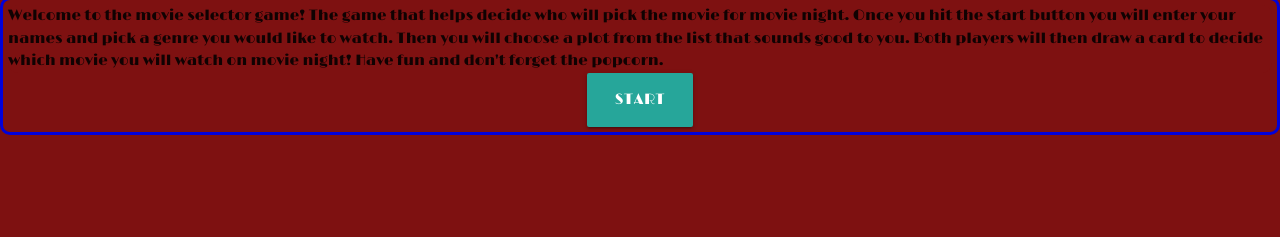
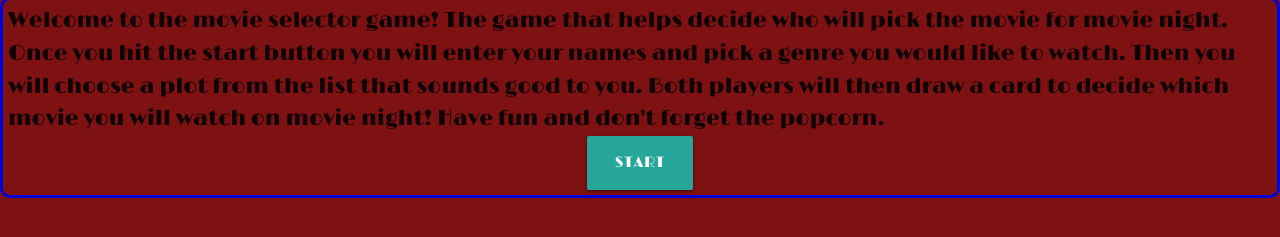
Before and after one commit to DavidRodriguez119/Game-Night-App, a plain HTML site: page index.html in a window 1280 px wide. Shown: the part 139-376 px from the top of the page. Drawn offline with nearby package versions, Linux system fonts and the light colour scheme; no server answers.

Commit message:
changed font size of p tags to be more easily read

```diff
--- a/assets/style.css
+++ b/assets/style.css
@@ -27,7 +27,7 @@ body {
 }
 
 p {
-
+    font-size: 145%;
 }
 
 #game-page img{
```
